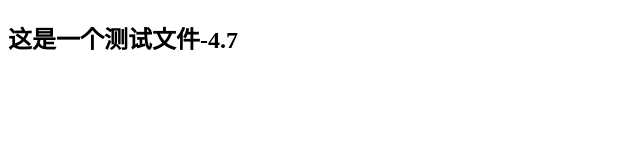
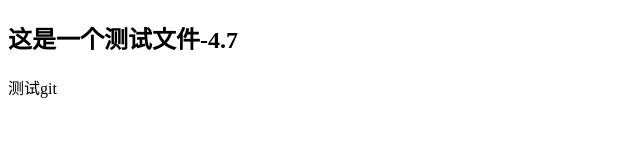
Before and after one commit to w3cteching/testpro1, a plain HTML site: page index.html in a window 1280 px wide. Shown: the full height of the page, 0-640 px from the left. Drawn offline with Linux system fonts and the light colour scheme.

Commit message:
添加了一个段落文字

```diff
--- a/index.html
+++ b/index.html
@@ -8,5 +8,6 @@
 </head>
 <body>
     <h2>这是一个测试文件-4.7</h2>
+    <p>测试git</p>
 </body>
 </html>
```
